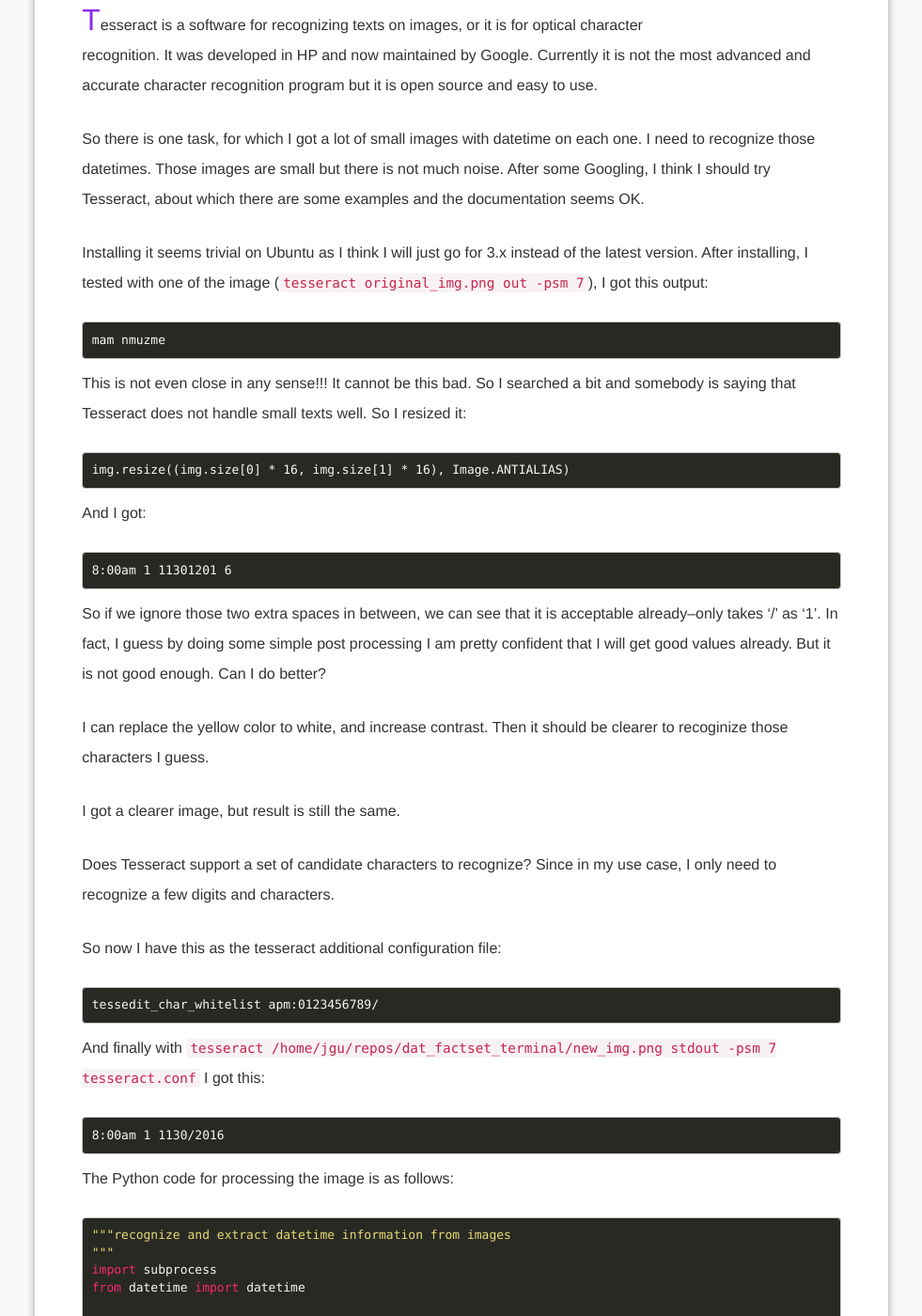
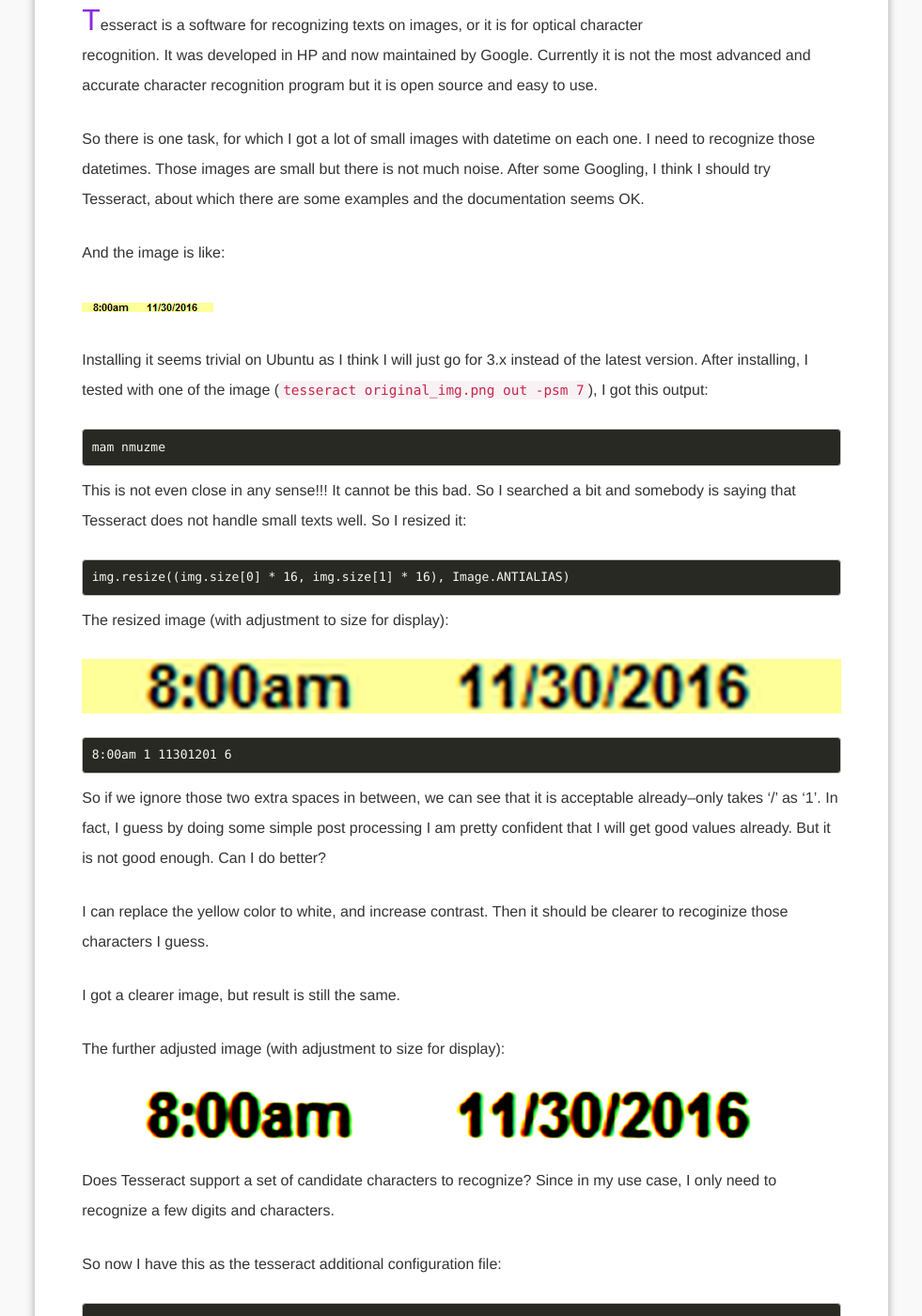
Before and after one commit to franklingu/franklingu.github.io, a Jekyll site: the page built from _posts/2017-02-08-using-tesseract-to-recognize-datetimes-from-pictures.markdown, in a window 1280 px wide and 1400 px high, scrolled down 241 px. Shown: the whole window at 94% size, without its empty margins (149-1130 px from the left). Built offline with Jekyll 4.4.1, drawn with Linux system fonts in a browser that asks for light colours; nearby versions of some CDN libraries; comment, search, counter and statistics services are not loaded.

Commit message:
added image to ocr post

```diff
--- a/_posts/2017-02-08-using-tesseract-to-recognize-datetimes-from-pictures.markdown
+++ b/_posts/2017-02-08-using-tesseract-to-recognize-datetimes-from-pictures.markdown
@@ -9,6 +9,10 @@
 Tesseract is a software for recognizing texts on images, or it is for optical character recognition. It was developed in HP and now maintained by Google. Currently it is not the most advanced and accurate character recognition program but it is open source and easy to use.
 
 So there is one task, for which I got a lot of small images with datetime on each one. I need to recognize those datetimes. Those images are small but there is not much noise. After some Googling, I think I should try Tesseract, about which there are some examples and the documentation seems OK.
+
+And the image is like:
+
+![OCR Original](/img/blogs/ocr_origin.png)
 
 Installing it seems trivial on Ubuntu as I think I will just go for 3.x instead of the latest version. After installing, I tested with one of the image (`tesseract original_img.png out -psm 7`), I got this output:
 
@@ -22,7 +26,9 @@
 img.resize((img.size[0] * 16, img.size[1] * 16), Image.ANTIALIAS)
 ~~~
 
-And I got:
+The resized image (with adjustment to size for display):
+
+<img src="/img/blogs/ocr_adjusted1.png" alt="OCR Adjusted 1" style="width: 100%; height: auto;"/>
 
 ~~~
 8:00am 1 11301201 6
@@ -33,6 +39,10 @@
 I can replace the yellow color to white, and increase contrast. Then it should be clearer to recoginize those characters I guess.
 
 I got a clearer image, but result is still the same.
+
+The further adjusted image (with adjustment to size for display):
+
+<img src="/img/blogs/ocr_adjusted2.png" alt="OCR Adjusted 2" style="width: 100%; height: auto;"/>
 
 Does Tesseract support a set of candidate characters to recognize? Since in my use case, I only need to recognize a few digits and characters.
 
```
Also changed, not shown: img/blogs/ocr_adjusted1.png (added), img/blogs/ocr_adjusted2.png (added), img/blogs/ocr_origin.png (added).
